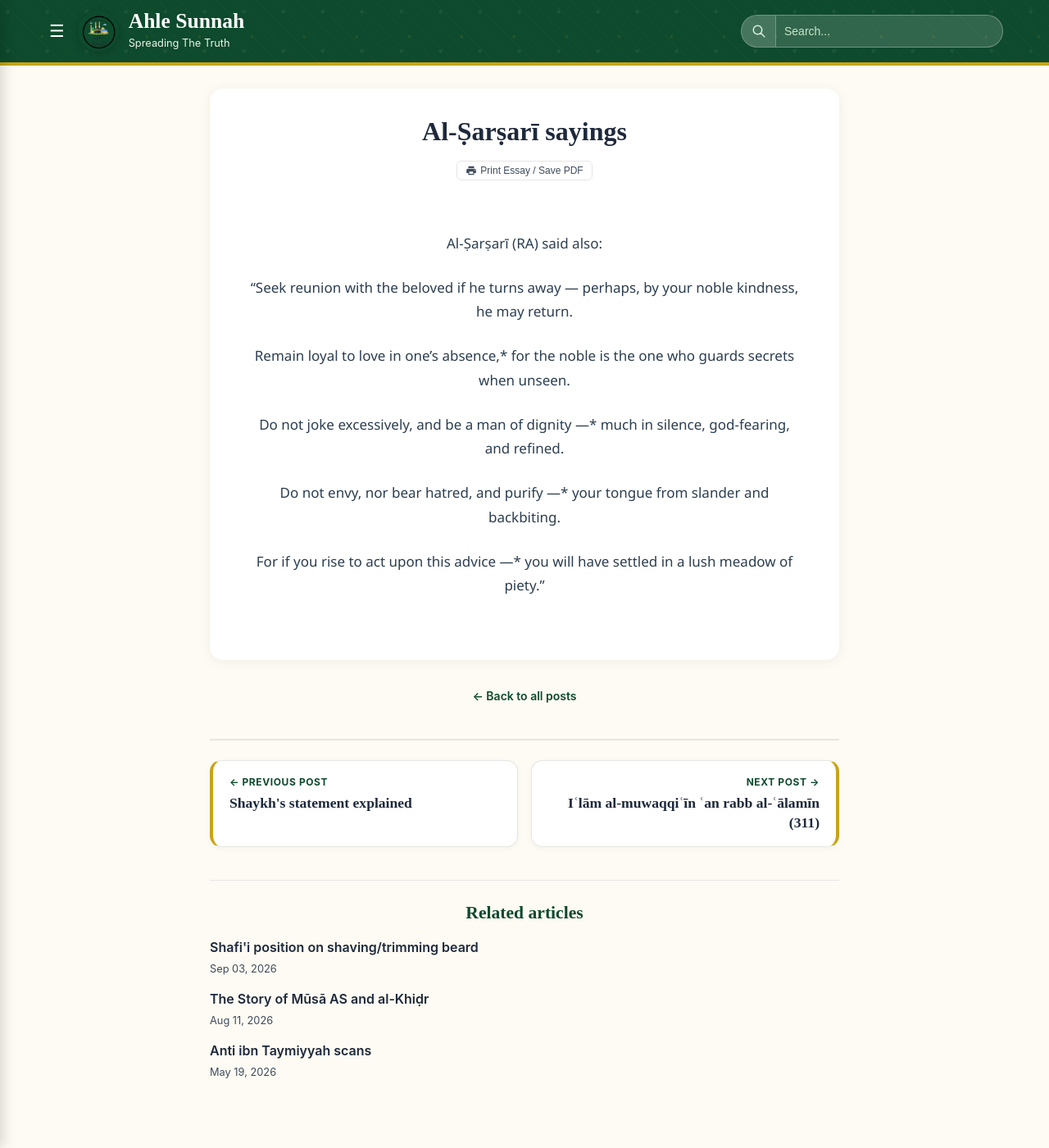
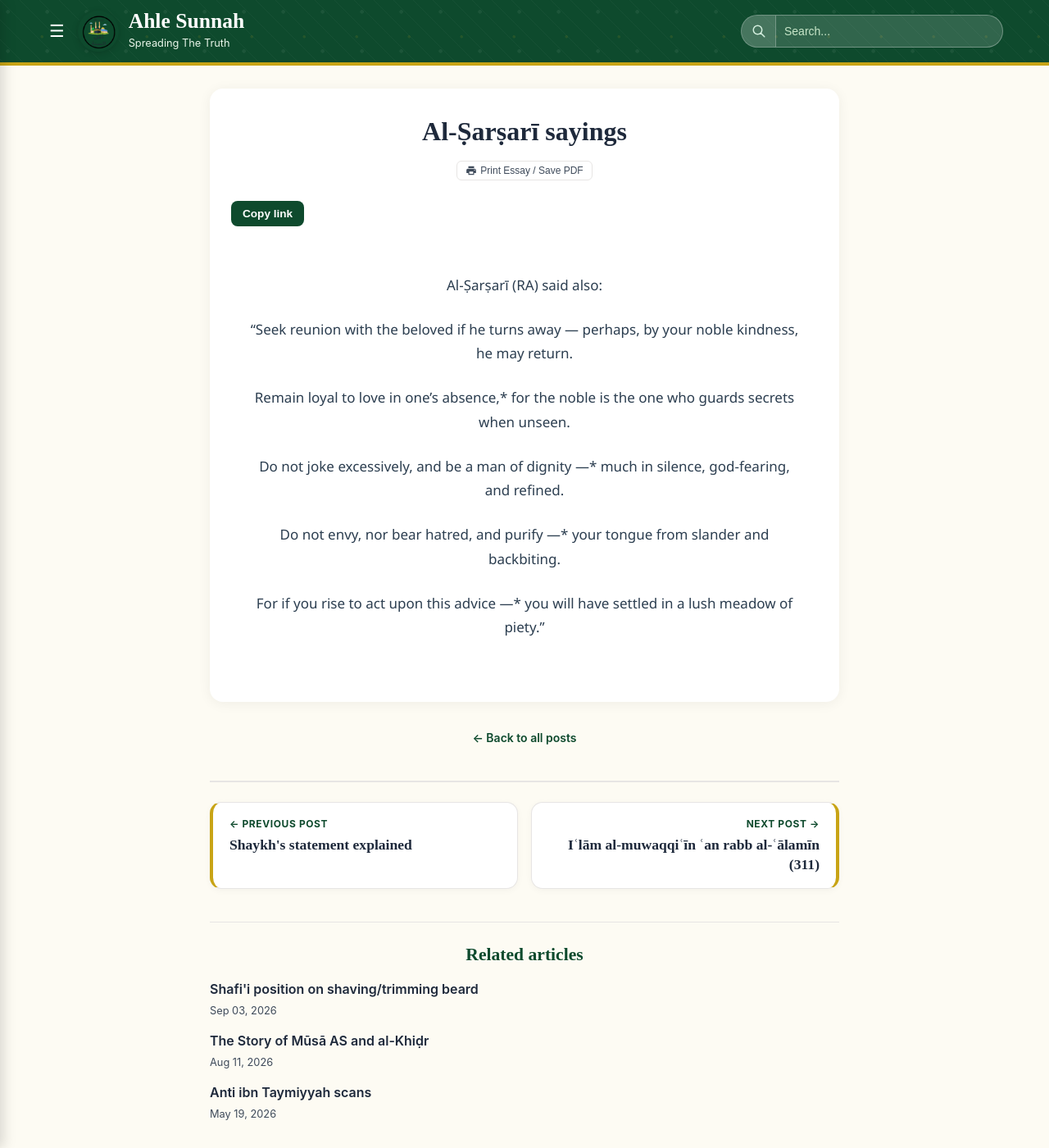
Before and after one commit to Fali17/ahlesunnah, a Jekyll site: the page built from _posts/2025-08-05-al-sarsari-sayings.md, in a window 1280 px wide and 1400 px high. Shown: the whole window at 82% size. Built offline with Jekyll 4.4.1, drawn with Linux system fonts in a browser that asks for light colours.

Commit message:
Update post.html

```diff
--- a/_layouts/post.html
+++ b/_layouts/post.html
@@ -134,6 +134,30 @@ layout: default
   font-size: 0.8rem;
   color: var(--muted);
 }
+
+  .share-bar {
+  display: flex;
+  align-items: center;
+  gap: 10px;
+  margin: 12px 0 20px;
+}
+.share-copy-btn {
+  background: var(--primary);
+  color: #fff;
+  border: none;
+  border-radius: 8px;
+  padding: 8px 14px;
+  font-size: 0.85rem;
+  font-weight: 600;
+  cursor: pointer;
+}
+.share-copy-btn:hover {
+  background: var(--primary-dark);
+}
+.share-status {
+  font-size: 0.85rem;
+  color: var(--muted);
+}
 </style>
 
 <article class="post-full">
@@ -148,6 +172,13 @@ layout: default
       </button>
     </div>
   </header>
+
+<div class="share-bar">
+  <button type="button" class="share-copy-btn" id="copyLinkBtn" data-url="{{ page.url | absolute_url }}">
+    Copy link
+  </button>
+  <span id="copyLinkStatus" class="share-status" aria-live="polite"></span>
+</div>
 
   <div class="post-content">
     {{ content }}
@@ -165,8 +196,45 @@ function printAcademicArticle() {
       window.location.reload();
   }
 }
+
 </script>
 
+<script>
+document.addEventListener('DOMContentLoaded', function () {
+  var btn = document.getElementById('copyLinkBtn');
+  var status = document.getElementById('copyLinkStatus');
+  if (!btn) return;
+
+  btn.addEventListener('click', function () {
+    var url = btn.getAttribute('data-url') || window.location.href;
+    if (navigator.clipboard && navigator.clipboard.writeText) {
+      navigator.clipboard.writeText(url).then(function () {
+        status.textContent = 'Link copied';
+        setTimeout(function () { status.textContent = ''; }, 2000);
+      }).catch(function () {
+        fallbackCopy(url, status);
+      });
+    } else {
+      fallbackCopy(url, status);
+    }
+  });
+
+  function fallbackCopy(url, statusEl) {
+    var input = document.createElement('input');
+    input.value = url;
+    document.body.appendChild(input);
+    input.select();
+    try {
+      document.execCommand('copy');
+      statusEl.textContent = 'Link copied';
+    } catch (e) {
+      statusEl.textContent = 'Copy failed';
+    }
+    document.body.removeChild(input);
+    setTimeout(function () { statusEl.textContent = ''; }, 2000);
+  }
+});
+</script>
 
   </header>
 
```
